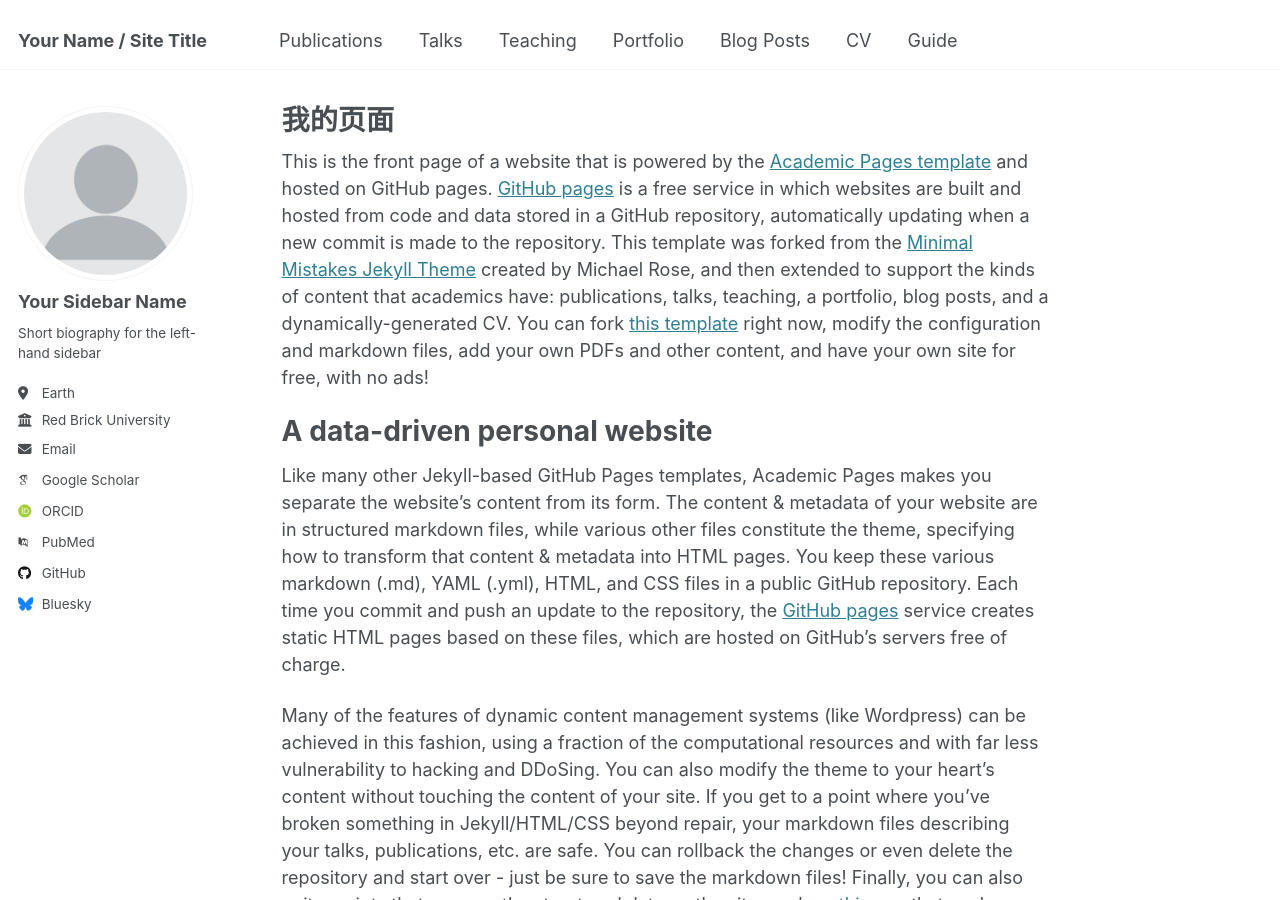
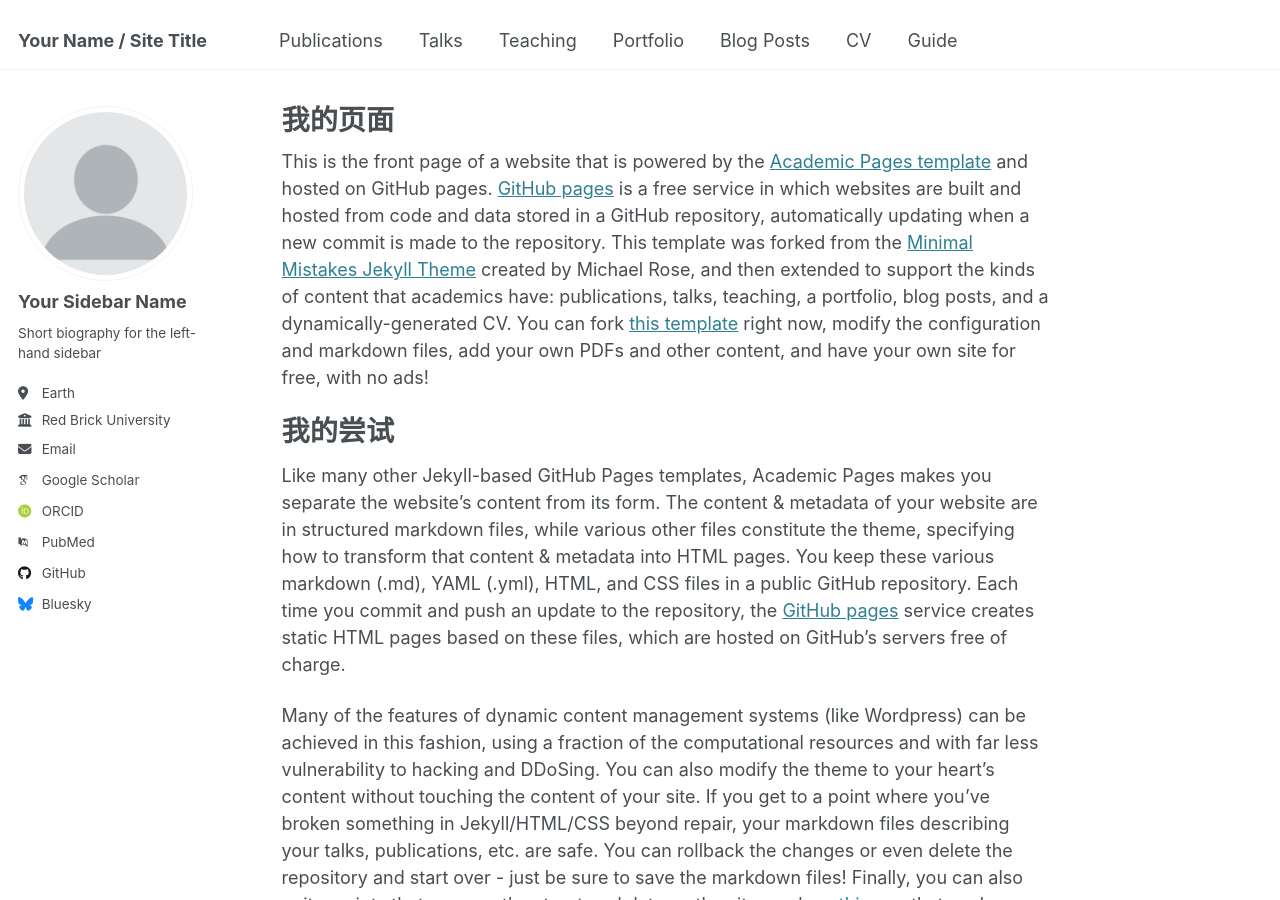
Before and after one commit to ZJuLong/ZJLong.github.io, a Jekyll site: the page built from _pages/about.md, in a window 1280 px wide and 900 px high. Built offline with Jekyll 4.4.1, drawn with Linux system fonts in a browser that asks for light colours; some web fonts are replaced.

Commit message:
Update about.md

```diff
--- a/_pages/about.md
+++ b/_pages/about.md
@@ -9,7 +9,7 @@ redirect_from:
 
 This is the front page of a website that is powered by the [Academic Pages template](https://github.com/academicpages/academicpages.github.io) and hosted on GitHub pages. [GitHub pages](https://pages.github.com) is a free service in which websites are built and hosted from code and data stored in a GitHub repository, automatically updating when a new commit is made to the repository. This template was forked from the [Minimal Mistakes Jekyll Theme](https://mmistakes.github.io/minimal-mistakes/) created by Michael Rose, and then extended to support the kinds of content that academics have: publications, talks, teaching, a portfolio, blog posts, and a dynamically-generated CV. You can fork [this template](https://github.com/academicpages/academicpages.github.io) right now, modify the configuration and markdown files, add your own PDFs and other content, and have your own site for free, with no ads!
 
-A data-driven personal website
+我的尝试
 ======
 Like many other Jekyll-based GitHub Pages templates, Academic Pages makes you separate the website's content from its form. The content & metadata of your website are in structured markdown files, while various other files constitute the theme, specifying how to transform that content & metadata into HTML pages. You keep these various markdown (.md), YAML (.yml), HTML, and CSS files in a public GitHub repository. Each time you commit and push an update to the repository, the [GitHub pages](https://pages.github.com/) service creates static HTML pages based on these files, which are hosted on GitHub's servers free of charge.
 
```
